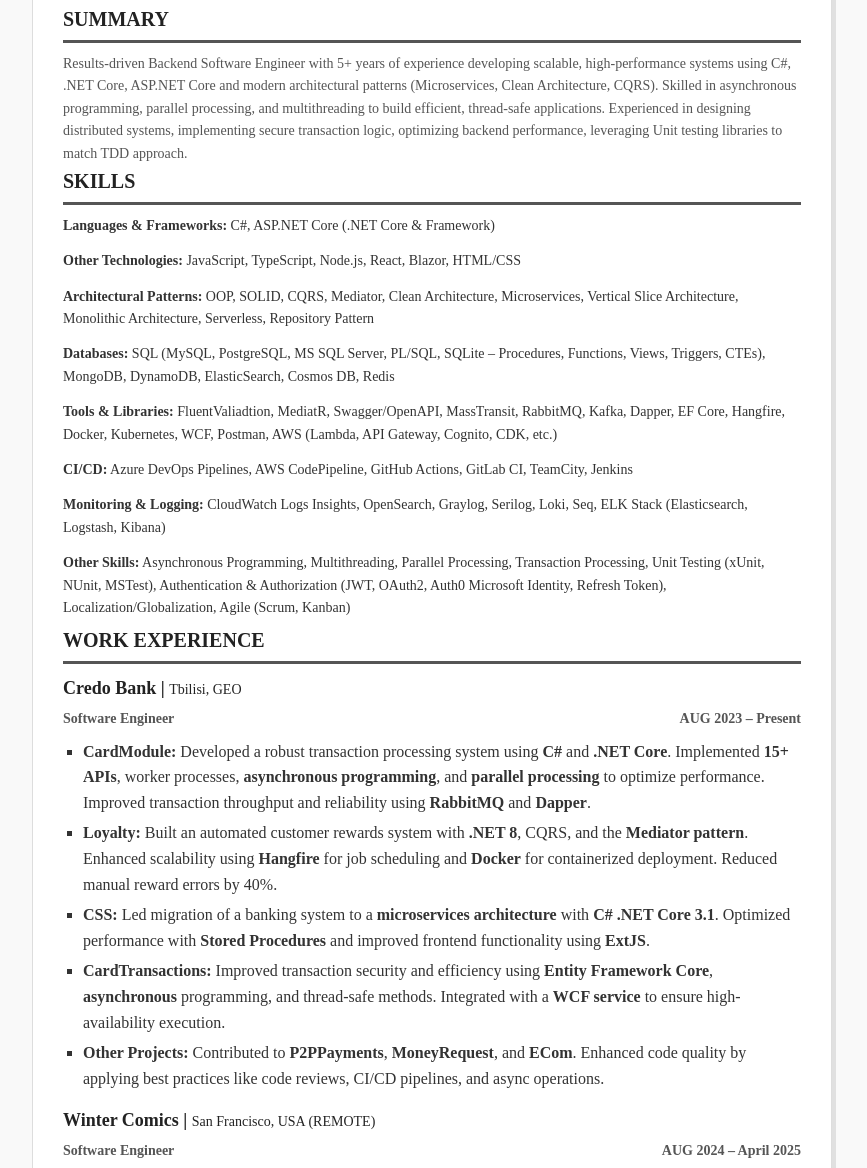
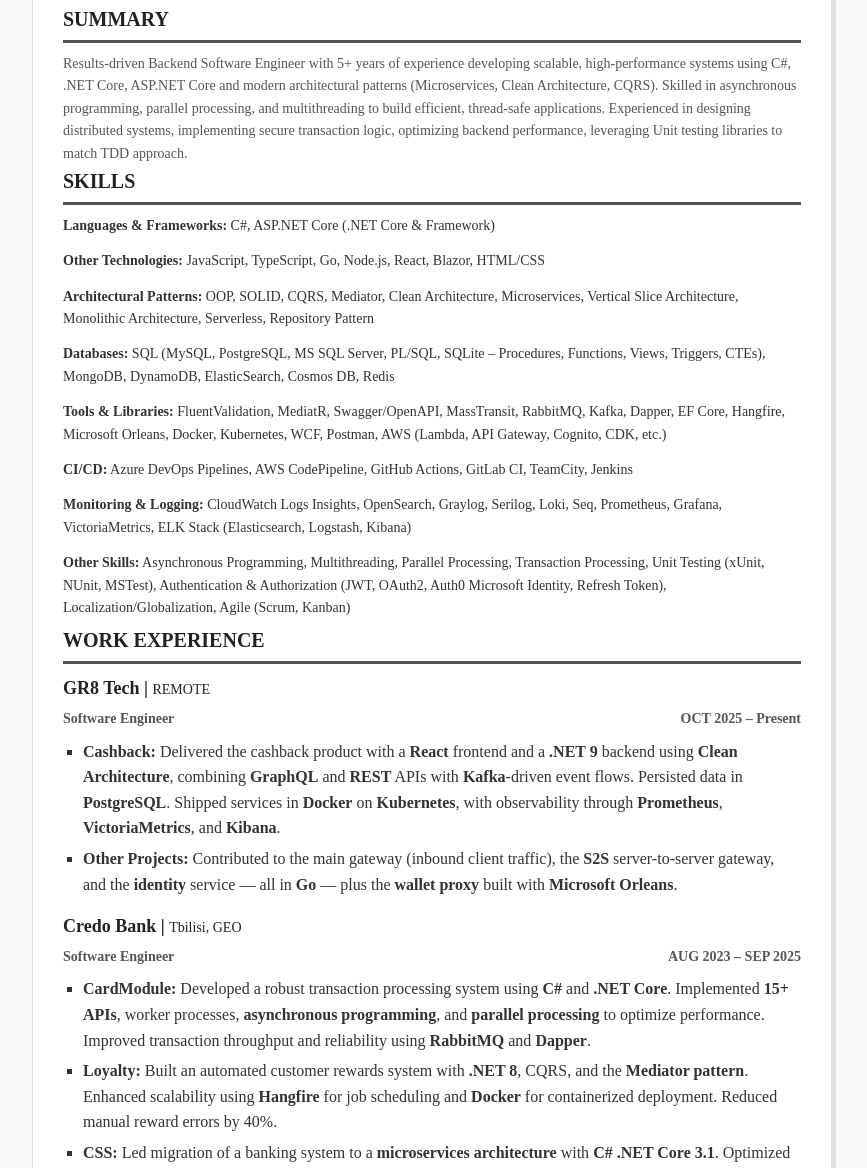
Before and after one commit to rkapanadze/CV, a plain HTML site: page index.html in a window 1280 px wide. Shown: the part 174-1342 px from the top of the page, without its empty margins (208-1075 px from the left). Drawn offline with Linux system fonts and the light colour scheme.

Commit message:
add gr8 guys

```diff
--- a/index.html
+++ b/index.html
@@ -43,7 +43,7 @@
             </div>
             <div class="skills-category">
                 <strong>Other Technologies:</strong>
-                JavaScript, TypeScript, Node.js, React, Blazor, HTML/CSS
+                JavaScript, TypeScript, Go, Node.js, React, Blazor, HTML/CSS
             </div>
             <div class="skills-category">
                 <strong>Architectural Patterns:</strong>
@@ -57,9 +57,8 @@
             </div>
             <div class="skills-category">
                 <strong>Tools & Libraries:</strong>
-                FluentValiadtion, MediatR, Swagger/OpenAPI, MassTransit, RabbitMQ, Kafka, Dapper, EF Core, Hangfire,
-                Docker,
-                Kubernetes, WCF, Postman, AWS (Lambda, API Gateway, Cognito, CDK, etc.)
+                FluentValidation, MediatR, Swagger/OpenAPI, MassTransit, RabbitMQ, Kafka, Dapper, EF Core, Hangfire,
+                Microsoft Orleans, Docker, Kubernetes, WCF, Postman, AWS (Lambda, API Gateway, Cognito, CDK, etc.)
             </div>
             <div class="skills-category">
                 <strong>CI/CD:</strong>
@@ -67,8 +66,8 @@
             </div>
             <div class="skills-category">
                 <strong>Monitoring & Logging:</strong>
-                CloudWatch Logs Insights, OpenSearch, Graylog, Serilog, Loki, Seq, ELK Stack (Elasticsearch, Logstash,
-                Kibana)
+                CloudWatch Logs Insights, OpenSearch, Graylog, Serilog, Loki, Seq, Prometheus, Grafana,
+                VictoriaMetrics, ELK Stack (Elasticsearch, Logstash, Kibana)
             </div>
             <div class="skills-category">
                 <strong>Other Skills:</strong>
@@ -84,10 +83,32 @@
     <section class="section">
         <h2>WORK EXPERIENCE</h2>
 
+        <!-- GR8 Tech -->
+        <article class="job-item">
+            <h3>GR8 Tech | <span class="location">REMOTE</span></h3>
+            <p class="job-title">Software Engineer <span class="year">OCT 2025 – Present</span></p>
+            <ul>
+                <li>
+                    <strong>Cashback:</strong> Delivered the cashback product with a <strong>React</strong> frontend and
+                    a <strong>.NET 9</strong> backend using <strong>Clean Architecture</strong>, combining
+                    <strong>GraphQL</strong> and <strong>REST</strong> APIs with
+                    <strong>Kafka</strong>-driven event flows. Persisted data in <strong>PostgreSQL</strong>. Shipped
+                    services in <strong>Docker</strong> on <strong>Kubernetes</strong>, with observability through
+                    <strong>Prometheus</strong>, <strong>VictoriaMetrics</strong>, and <strong>Kibana</strong>.
+                </li>
+                <li>
+                    <strong>Other Projects:</strong> Contributed to the main gateway (inbound client traffic), the
+                    <strong>S2S</strong> server-to-server gateway, and the <strong>identity</strong> service — all in
+                    <strong>Go</strong> — plus the <strong>wallet proxy</strong> built with
+                    <strong>Microsoft Orleans</strong>.
+                </li>
+            </ul>
+        </article>
+
         <!-- Credo Bank -->
         <article class="job-item">
             <h3>Credo Bank | <span class="location">Tbilisi, GEO</span></h3>
-            <p class="job-title">Software Engineer <span class="year">AUG 2023 – Present</span></p>
+            <p class="job-title">Software Engineer <span class="year">AUG 2023 – SEP 2025</span></p>
             <ul>
                 <li>
                     <strong>CardModule:</strong> Developed a robust transaction processing system using
```
